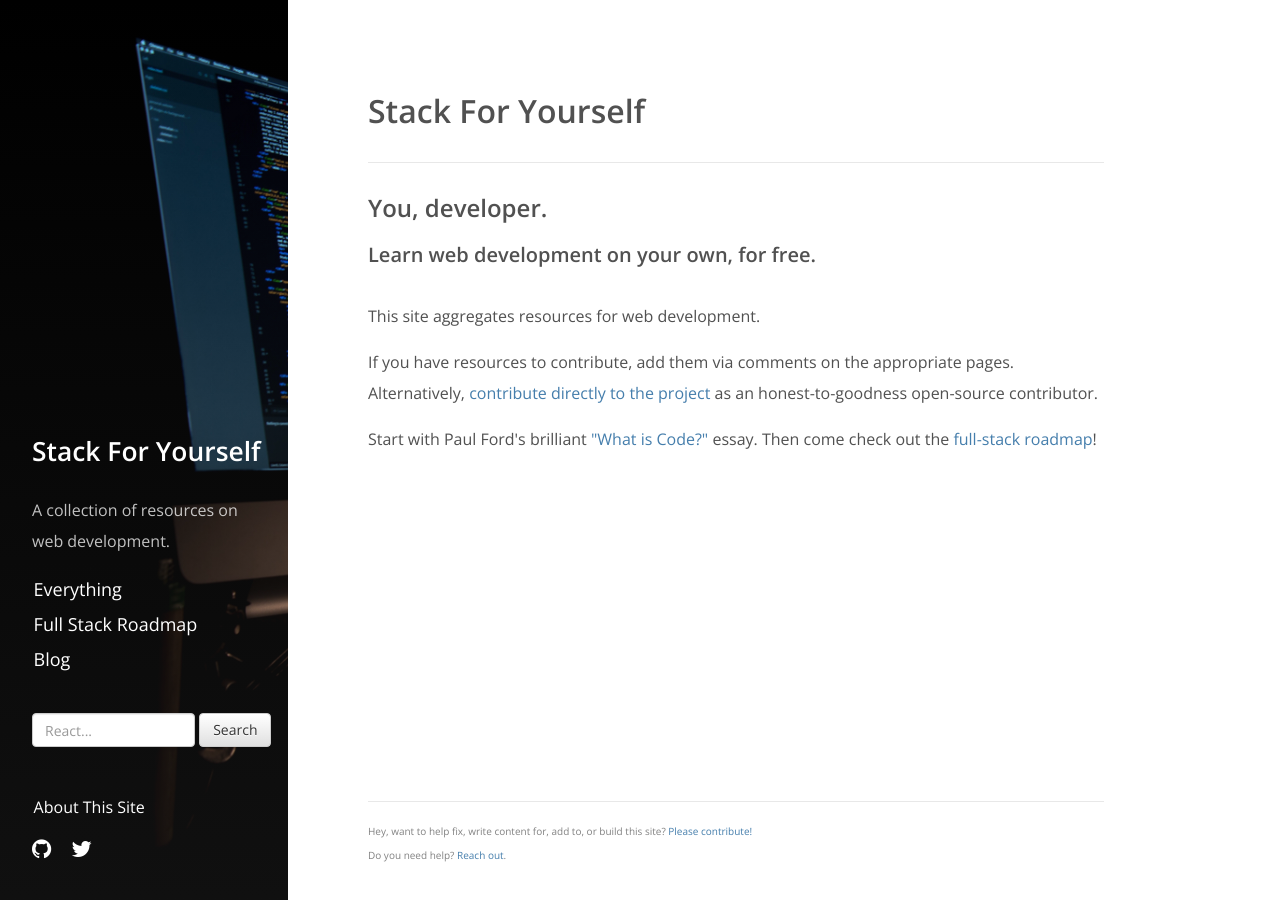
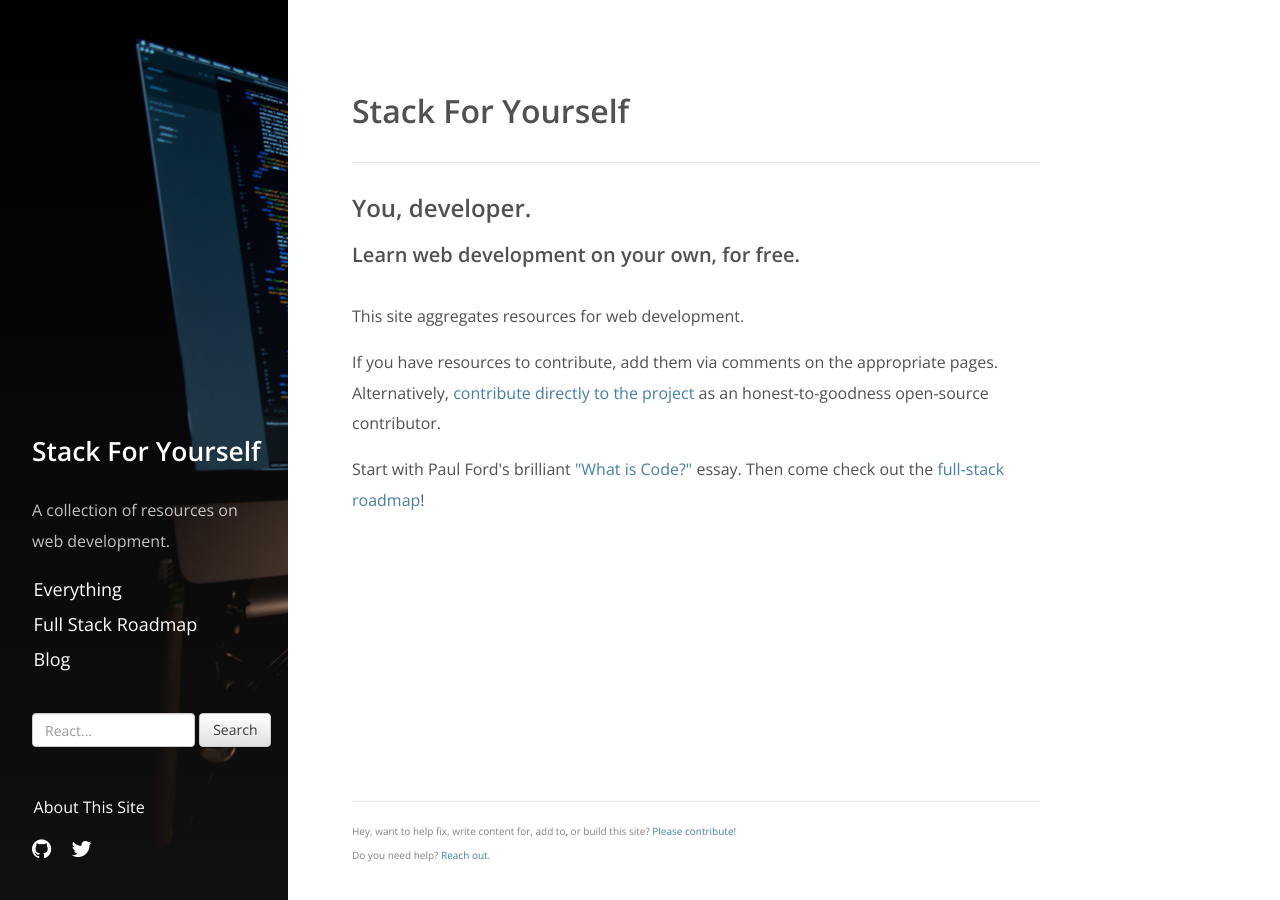
Before and after one commit to mindplace/stack-for-yourself, a Jekyll site: the page built from _static/index.html, in a window 1280 px wide. Built offline with Jekyll 4.4.1, drawn with Linux system fonts in a browser that asks for light colours; nearby versions of some CDN libraries.

Commit message:
more scroll fixes

```diff
--- a/_sass/components/_sidebar.scss
+++ b/_sass/components/_sidebar.scss
@@ -234,7 +234,7 @@
 @media (min-width: 48em) {
   .content {
     max-width: 60%;
-    margin-left: 20rem;
+    margin-left: 18rem;
     border-left: none;
 
     height: 100vh;
@@ -245,5 +245,5 @@
 }
 
 @media (min-width: 64em) {
-  .content { margin-left: 22rem; }
+  .content { padding-left: 4rem; }
 }
--- a/_sass/theme/_theme.scss
+++ b/_sass/theme/_theme.scss
@@ -211,7 +211,7 @@
 
 .container {
   padding: 0 1rem;
-  margin-left:  auto;
+  margin-left: auto;
   position: relative;
 }
 
```
